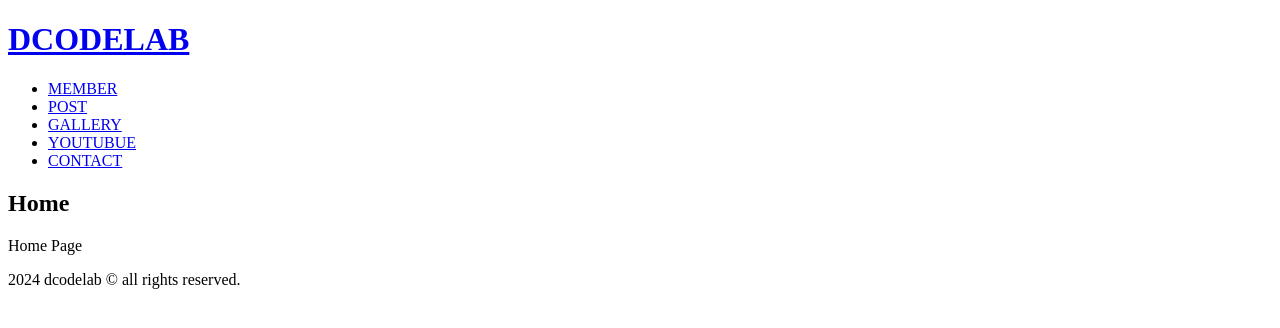
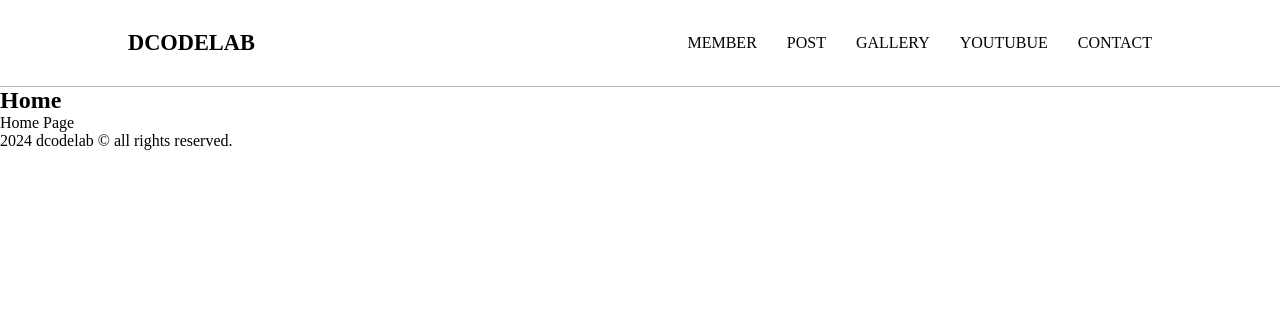
Before and after one commit to universe119/reactBasicTest, a React (Vite) app: page / in a window 1280 px wide. Shown: the top 328 px of the page. Built offline with nearby package versions, Linux system fonts and the light colour scheme.

Commit message:
header 스타일링

```diff
--- a/src/components/Header.jsx
+++ b/src/components/Header.jsx
@@ -5,7 +5,7 @@ export default function Header() {
 	console.log(pathname);
 
 	return (
-		<header className='header'>
+		<header>
 			<h1 className='logo'>
 				<Link to='/'>DCODELAB</Link>
 			</h1>
--- a/src/styles/common/_header.scss
+++ b/src/styles/common/_header.scss
@@ -0,0 +1,18 @@
+header {
+	width: 100%;
+	padding: 30px 10vw;
+	display: flex;
+	justify-content: space-between;
+	align-items: center;
+	border-bottom: 1px solid #bbb;
+
+	.logo {
+		font-size: 1.4rem;
+	}
+
+	.gnb {
+		font-size: 1rem;
+		display: flex;
+		gap: 30px;
+	}
+}
--- a/src/styles/common/_reset.scss
+++ b/src/styles/common/_reset.scss
@@ -0,0 +1,14 @@
+* {
+	margin: 0px;
+	padding: 0px;
+	box-sizing: border-box;
+}
+ul,
+ol,
+li {
+	list-style: none;
+}
+a {
+	text-decoration: none;
+	color: inherit;
+}
```
